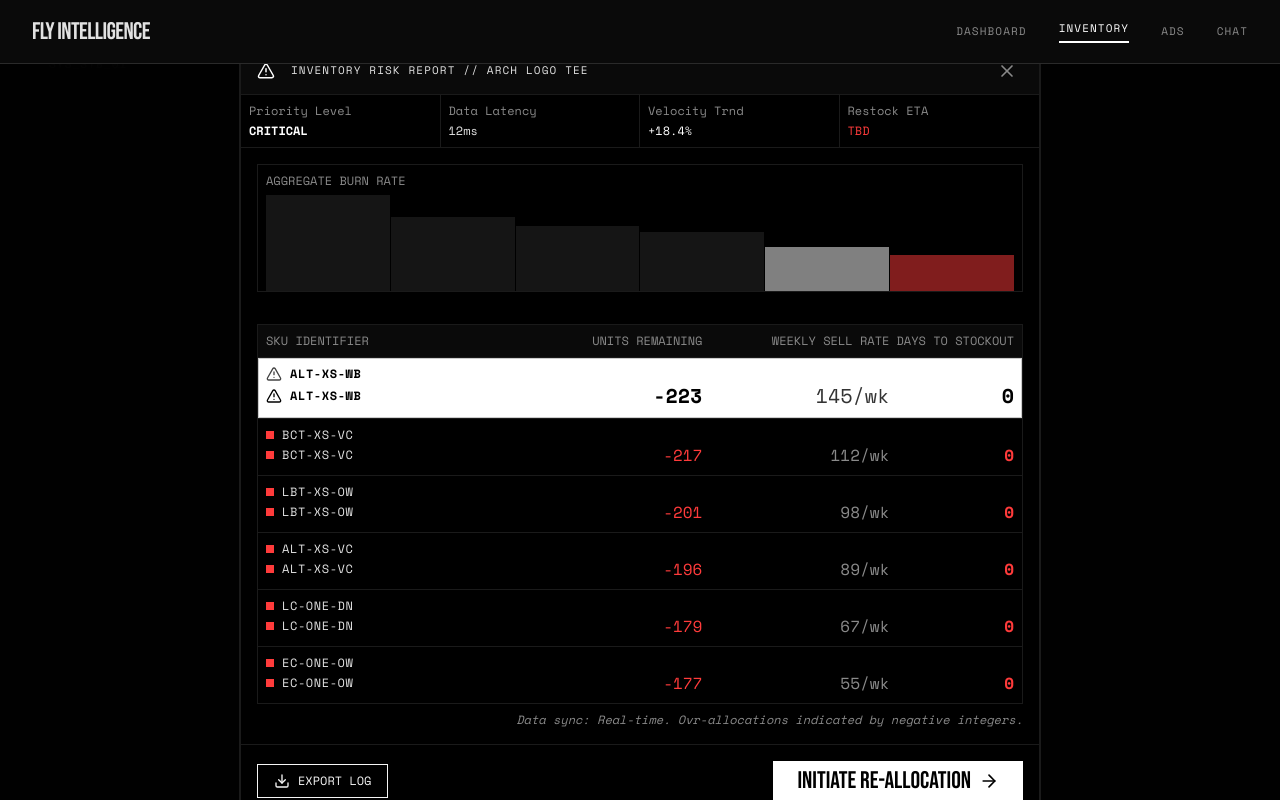
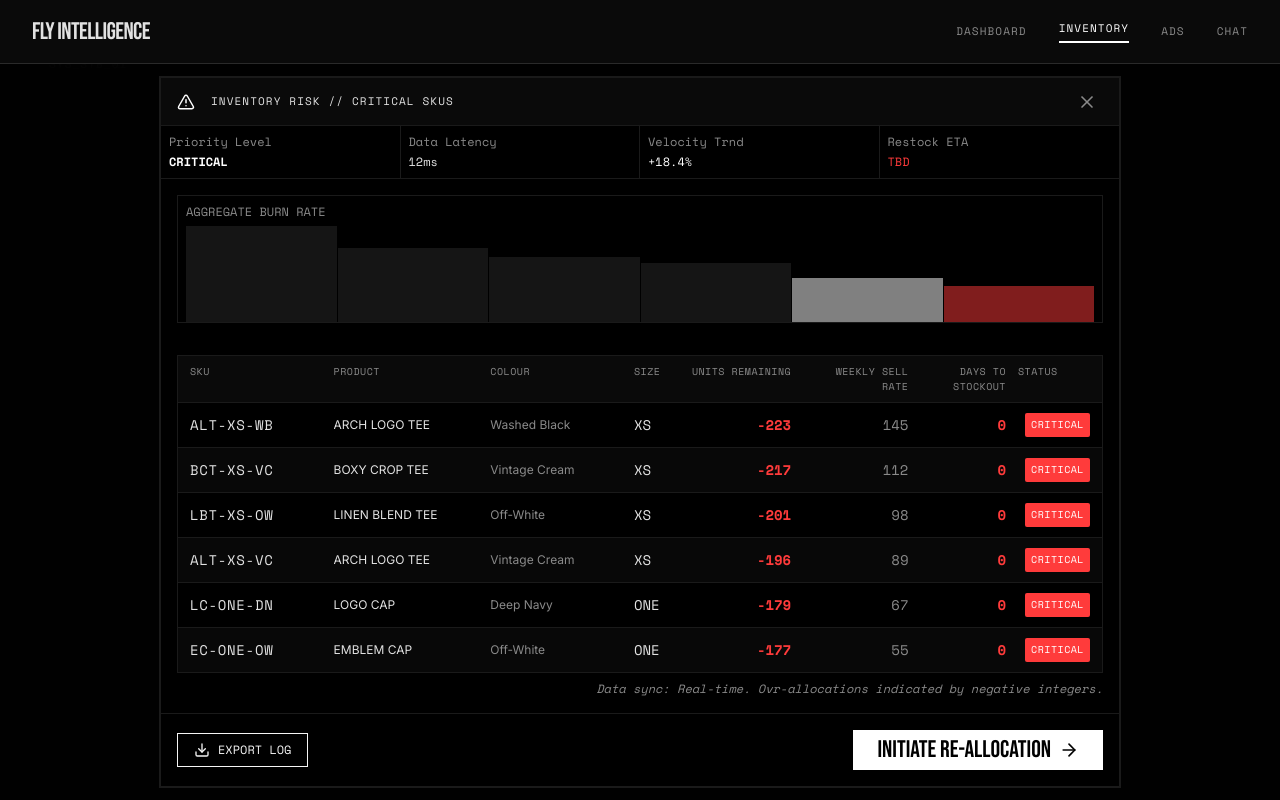
Before and after one commit to Jedidiah5/Wayflyers_Visionaries_Hackathon, a Next.js app: page /inventory in a window 1280 px wide. Built offline with nearby package versions, Linux system fonts and the light colour scheme.

Commit message:
Refactored InventoryDeepDive component by removing the productFocus prop and simplifying the rendering logic. Updated InventoryPage to reflect this change, enhancing code clarity and maintainability.

```diff
--- a/src/app/inventory/page.tsx
+++ b/src/app/inventory/page.tsx
@@ -2,5 +2,5 @@ import { INVENTORY_DATA } from "@/lib/data";
 import { InventoryDeepDive } from "@/components/InventoryDeepDive";
 
 export default function InventoryPage() {
-  return <InventoryDeepDive data={INVENTORY_DATA} productFocus="ARCH LOGO TEE" />;
+  return <InventoryDeepDive data={INVENTORY_DATA} />;
 }
--- a/src/components/InventoryDeepDive.tsx
+++ b/src/components/InventoryDeepDive.tsx
@@ -3,18 +3,14 @@
 import Link from "next/link";
 import type { InventoryRow } from "@/lib/types";
 import { cn } from "@/lib/utils";
-import {
-  AlertTriangle,
-  ArrowRight,
-  Download,
-  TriangleAlert,
-  X,
-} from "lucide-react";
+import { AlertTriangle, ArrowRight, Download, X } from "lucide-react";
 
 interface InventoryDeepDiveProps {
   data: InventoryRow[];
-  productFocus?: string;
 }
+
+const TABLE_GRID =
+  "grid grid-cols-[minmax(88px,1fr)_minmax(96px,1.1fr)_minmax(72px,1fr)_40px_minmax(72px,0.8fr)_minmax(72px,0.8fr)_minmax(64px,0.65fr)_72px] gap-2 sm:gap-3";
 
 function BurnRateChart({ data }: { data: InventoryRow[] }) {
   const rates = data.map((row) => row.weeklySellRate);
@@ -51,181 +47,108 @@ function BurnRateChart({ data }: { data: InventoryRow[] }) {
   );
 }
 
-function InventoryRiskRow({
-  row,
-  isHighlighted,
-}: {
-  row: InventoryRow;
-  isHighlighted: boolean;
-}) {
-  const isNegative = row.unitsRemaining < 0;
-  const isLowPositive =
-    !isNegative && row.unitsRemaining <= 20 && row.daysToStockout === 0;
+function StatusBadge({ status }: { status: InventoryRow["status"] }) {
+  if (status === "CRITICAL") {
+    return (
+      <span className="inline-block rounded-badge bg-critical px-1.5 py-0.5 font-mono text-[9px] font-medium uppercase tracking-wider text-white sm:text-[10px]">
+        {status}
+      </span>
+    );
+  }
 
-  if (isHighlighted) {
+  if (status === "WARNING") {
     return (
-      <div className="relative overflow-hidden border-b border-[#1a1a1a] bg-accent p-3 text-black last:border-b-0 sm:p-2">
-        <div className="pointer-events-none absolute inset-0 border border-black opacity-20" />
-        <div className="relative z-10 flex items-center gap-2">
-          <TriangleAlert className="h-4 w-4 shrink-0 animate-pulse" />
-          <span className="truncate font-mono text-xs font-bold tracking-wider">
-            {row.sku}
+      <span className="inline-block rounded-badge border border-warning px-1.5 py-0.5 font-mono text-[9px] uppercase tracking-wider text-warning sm:text-[10px]">
+        {status}
       </span>
-        </div>
-        <div className="relative z-10 mt-2 grid grid-cols-3 gap-2 font-mono text-xs sm:mt-0 sm:hidden">
-          <div>
-            <div className="text-[10px] uppercase opacity-70">Units</div>
-            <div className="font-bold">{row.unitsRemaining}</div>
-          </div>
-          <div>
-            <div className="text-[10px] uppercase opacity-70">Rate</div>
-            <div className="opacity-80">{row.weeklySellRate}/wk</div>
-          </div>
-          <div>
-            <div className="text-[10px] uppercase opacity-70">Days</div>
-            <div className="font-bold">{row.daysToStockout}</div>
-          </div>
-        </div>
-        <div className="relative z-10 hidden grid-cols-12 items-center sm:grid">
-          <div className="col-span-4 flex items-center gap-2">
-            <TriangleAlert className="h-4 w-4 animate-pulse" />
-            <span className="text-xs font-bold tracking-wider">{row.sku}</span>
-          </div>
-          <div className="col-span-3 text-right font-bold">
-            {row.unitsRemaining}
-          </div>
-          <div className="col-span-3 text-right opacity-80">
-            {row.weeklySellRate}/wk
-          </div>
-          <div className="col-span-2 text-right font-bold">
-            {row.daysToStockout}
-          </div>
-        </div>
-      </div>
     );
   }
 
   return (
-    <div className="border-b border-[#1a1a1a] p-3 transition-colors last:border-b-0 hover:bg-[#0a0a0a] sm:p-2">
-      <div className="flex items-center gap-2">
+    <span className="inline-block rounded-badge border border-border px-1.5 py-0.5 font-mono text-[9px] uppercase tracking-wider text-text-muted sm:text-[10px]">
+      {status}
+    </span>
+  );
+}
+
+function InventoryRiskTable({ data }: { data: InventoryRow[] }) {
+  const headers = [
+    "SKU",
+    "Product",
+    "Colour",
+    "Size",
+    "Units Remaining",
+    "Weekly Sell Rate",
+    "Days to Stockout",
+    "Status",
+  ];
+
+  return (
+    <div className="overflow-x-auto border border-[#1a1a1a]">
+      <div className="min-w-[720px]">
         <div
           className={cn(
-            "h-2 w-2 shrink-0",
-            isNegative || row.status === "CRITICAL"
-              ? "bg-critical"
-              : isLowPositive
-                ? "bg-accent"
-                : "bg-[#2a2a2a]"
+            TABLE_GRID,
+            "border-b border-[#1a1a1a] bg-[#0a0a0a] px-2 py-2 font-mono text-[9px] uppercase tracking-wider text-text-muted sm:px-3 sm:text-[10px]"
           )}
-        />
-        <span className="truncate font-mono text-xs tracking-wider">
-          {row.sku}
-        </span>
+        >
+          {headers.map((header, index) => (
+            <div
+              key={header}
+              className={cn(index >= 4 && index <= 6 && "text-right")}
+            >
+              {header}
             </div>
-      <div className="mt-2 grid grid-cols-3 gap-2 font-mono text-sm sm:mt-0 sm:hidden">
-        <div>
-          <div className="text-[10px] uppercase text-text-muted">Units</div>
+          ))}
+        </div>
+
+        {data.map((row, index) => (
+          <div
+            key={row.sku}
+            className={cn(
+              TABLE_GRID,
+              "items-center border-b border-[#1a1a1a] px-2 py-2.5 font-mono text-xs transition-colors last:border-b-0 hover:bg-[#0a0a0a] sm:px-3 sm:text-sm",
+              index % 2 === 1 && "bg-[#080808]"
+            )}
+          >
+            <div className="truncate tracking-wider">{row.sku}</div>
+            <div className="truncate font-body text-[11px] uppercase sm:text-xs">
+              {row.product}
+            </div>
+            <div className="truncate font-body text-[11px] text-text-muted sm:text-xs">
+              {row.colour}
+            </div>
+            <div>{row.size}</div>
             <div
               className={cn(
-              "font-medium",
-              isLowPositive && "text-accent",
-              isNegative && "text-critical"
+                "text-right font-bold",
+                row.unitsRemaining < 0 && "text-critical"
               )}
             >
               {row.unitsRemaining}
             </div>
-        </div>
-        <div>
-          <div className="text-[10px] uppercase text-text-muted">Rate</div>
-          <div className="text-text-muted">{row.weeklySellRate}/wk</div>
-        </div>
-        <div>
-          <div className="text-[10px] uppercase text-text-muted">Days</div>
+            <div className="text-right text-text-muted">{row.weeklySellRate}</div>
             <div
               className={cn(
-              "font-bold",
+                "text-right font-bold",
                 row.daysToStockout <= 0 && "text-critical"
               )}
             >
               {row.daysToStockout}
             </div>
+            <div className="text-right">
+              <StatusBadge status={row.status} />
             </div>
           </div>
-      <div className="hidden grid-cols-12 items-center sm:grid">
-        <div className="col-span-4 flex items-center gap-2">
-          <div
-            className={cn(
-              "h-2 w-2",
-              isNegative || row.status === "CRITICAL"
-                ? "bg-critical"
-                : isLowPositive
-                  ? "bg-accent"
-                  : "bg-[#2a2a2a]"
-            )}
-          />
-          <span className="text-xs tracking-wider">{row.sku}</span>
-        </div>
-        <div
-          className={cn(
-            "col-span-3 text-right text-base",
-            isLowPositive && "text-accent",
-            isNegative && "text-critical"
-          )}
-        >
-          {row.unitsRemaining}
-        </div>
-        <div className="col-span-3 text-right text-base text-text-muted">
-          {row.weeklySellRate}/wk
-        </div>
-        <div
-          className={cn(
-            "col-span-2 text-right text-base font-bold",
-            row.daysToStockout <= 0 && "text-critical"
-          )}
-        >
-          {row.daysToStockout}
-        </div>
-      </div>
-    </div>
-  );
-}
-
-function InventoryRiskTable({ data }: { data: InventoryRow[] }) {
-  const highlightIndex = data.reduce(
-    (worst, row, index) =>
-      row.unitsRemaining < data[worst].unitsRemaining ? index : worst,
-    0
-  );
-
-  return (
-    <div className="border border-[#1a1a1a]">
-      <div className="hidden grid-cols-12 border-b border-[#1a1a1a] bg-[#0a0a0a] p-2 font-mono text-xs text-text-muted sm:grid">
-        <div className="col-span-4">SKU IDENTIFIER</div>
-        <div className="col-span-3 text-right">UNITS REMAINING</div>
-        <div className="col-span-3 text-right">WEEKLY SELL RATE</div>
-        <div className="col-span-2 text-right">DAYS TO STOCKOUT</div>
-      </div>
-
-      <div className="font-mono text-text-primary sm:text-xl">
-        {data.map((row, index) => (
-          <InventoryRiskRow
-            key={row.sku}
-            row={row}
-            isHighlighted={index === highlightIndex}
-          />
         ))}
       </div>
     </div>
   );
 }
 
-export function InventoryDeepDive({
-  data,
-  productFocus = "ARCH LOGO TEE",
-}: InventoryDeepDiveProps) {
+export function InventoryDeepDive({ data }: InventoryDeepDiveProps) {
   return (
     <div className="fixed inset-0 z-0 overflow-hidden pt-14 sm:pt-16">
-      {/* Ambient dashboard background — hidden on small screens */}
       <div className="absolute inset-0 hidden gap-px bg-[#0a0a0a] p-8 opacity-30 md:grid md:grid-cols-12">
         <div className="relative col-span-8 flex h-full flex-col gap-2 border border-[#1a1a1a] bg-black p-4">
           <div className="flex h-8 items-center border-b border-[#1a1a1a]">
@@ -238,18 +161,13 @@ export function InventoryDeepDive({
         <div className="col-span-4 h-full border border-[#1a1a1a] bg-black" />
       </div>
 
-      {/* Panel overlay */}
       <div className="relative z-10 flex h-[calc(100dvh-3.5rem)] min-h-0 items-stretch justify-center bg-black/90 backdrop-blur-sm sm:h-[calc(100dvh-4rem)] md:items-center md:bg-black/80">
-        <div className="relative z-50 flex min-h-0 w-full max-w-[800px] flex-1 flex-col border-[#1a1a1a] bg-black shadow-[0_0_0_1px_rgba(26,26,26,1)] md:h-auto md:max-h-[870px] md:flex-none md:border">
-          {/* Header bar */}
+        <div className="relative z-50 flex min-h-0 w-full max-w-[960px] flex-1 flex-col border-[#1a1a1a] bg-black shadow-[0_0_0_1px_rgba(26,26,26,1)] md:h-auto md:max-h-[870px] md:flex-none md:border">
           <div className="flex min-h-12 shrink-0 items-center justify-between gap-2 border-b border-[#1a1a1a] bg-[#0a0a0a] px-3 py-2 sm:px-4 sm:py-0">
             <div className="flex min-w-0 flex-1 items-center gap-2 sm:gap-4">
               <AlertTriangle className="h-4 w-4 shrink-0 text-accent sm:h-[18px] sm:w-[18px]" />
-              <h2 className="truncate font-mono text-[10px] uppercase tracking-widest text-text-primary sm:text-[11px] sm:whitespace-normal">
-                <span className="sm:hidden">Inv Risk // {productFocus}</span>
-                <span className="hidden sm:inline">
-                  Inventory Risk Report // {productFocus}
-                </span>
+              <h2 className="font-mono text-[10px] uppercase tracking-widest text-text-primary sm:text-[11px]">
+                Inventory Risk // Critical SKUs
               </h2>
             </div>
             <Link
@@ -261,7 +179,6 @@ export function InventoryDeepDive({
             </Link>
           </div>
 
-          {/* Meta data row */}
           <div className="grid shrink-0 grid-cols-2 border-b border-[#1a1a1a] bg-black font-mono text-[10px] sm:grid-cols-4 sm:text-xs">
             <div className="flex flex-col gap-1 border-b border-r border-[#1a1a1a] p-2 sm:border-b-0">
               <span className="text-text-muted">Priority Level</span>
@@ -281,7 +198,6 @@ export function InventoryDeepDive({
             </div>
           </div>
 
-          {/* Scrollable content */}
           <div className="min-h-0 flex-1 overflow-y-auto overscroll-contain bg-black p-3 sm:p-4">
             <BurnRateChart data={data} />
             <InventoryRiskTable data={data} />
@@ -293,7 +209,6 @@ export function InventoryDeepDive({
             </div>
           </div>
 
-          {/* Footer action bar */}
           <div className="flex shrink-0 flex-col gap-2 border-t border-[#1a1a1a] bg-black p-3 pb-[max(0.75rem,env(safe-area-inset-bottom))] sm:flex-row sm:items-center sm:justify-between sm:gap-4 sm:p-4">
             <button
               type="button"
```
Lines whose indentation alone changed are shown as unchanged.
